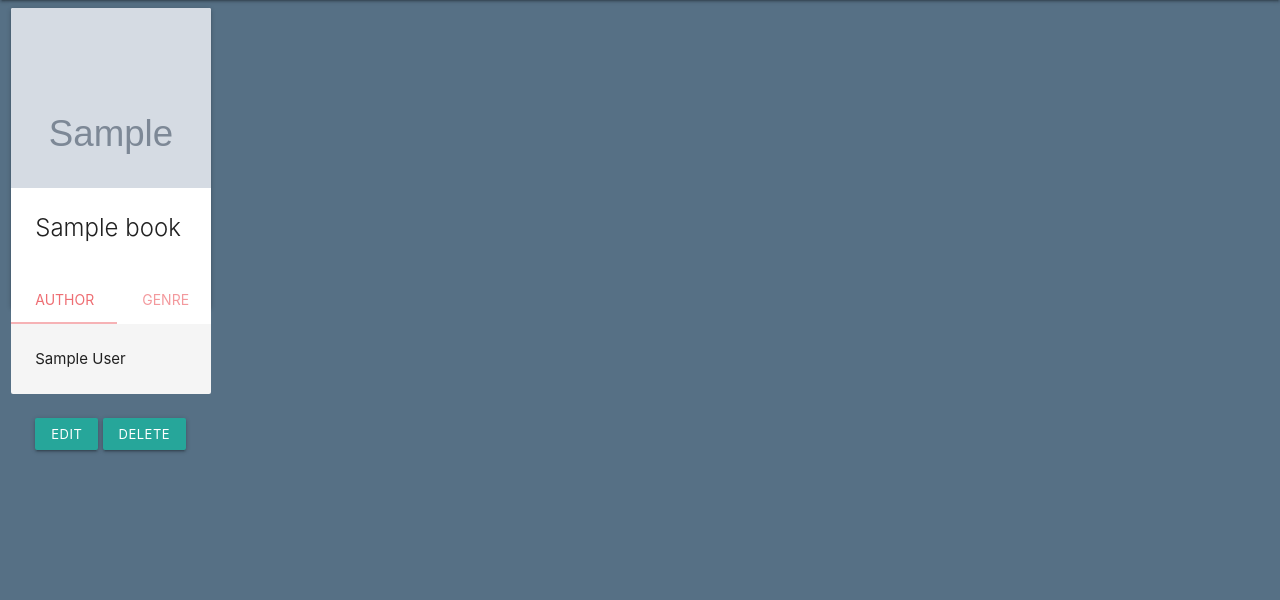
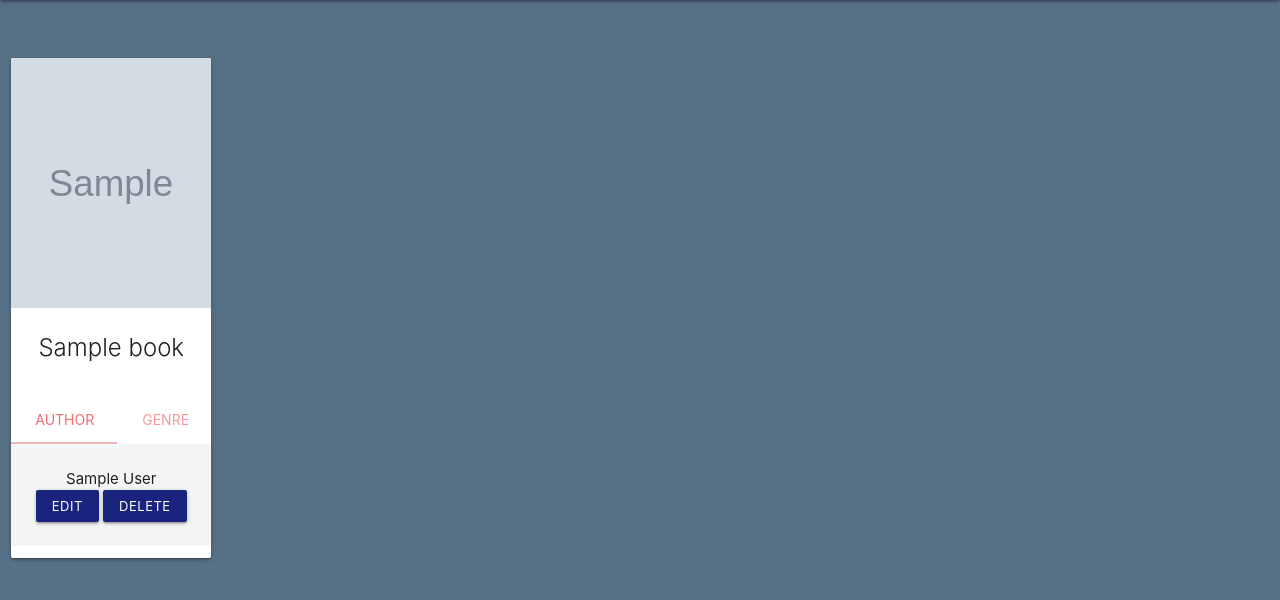
Before and after one commit to sw1ckham/i-brary, a Flask app: page /show_books in a window 1280 px wide. Shown: the part 64-664 px from the top of the page. Run offline with Flask 2, Linux system fonts and the light colour scheme; grey boxes marked "Sample" are stand-in pictures; a database or web service that is not in the repository returns one stand-in record (values such as "Sample title"); some libraries are stand-ins or nearby versions.

Commit message:
Changed the column sizing in the grid

```diff
--- a/templates/books.html
+++ b/templates/books.html
@@ -3,20 +3,16 @@
 {% block content %}
 
     <div class="container-fluid">
-	    <div class="row">
+	    <div class="row center">
         {% for book in books %}
-		    <div class="col s3">
-
-			    <div class="card small">
-
+		    <div id="card" class="col s2">
+			    <div class="card">
 				    <div class="card-image">
-                        <img class="responsive-img" src= "{{book.img_url}}" alt="Front page of Atomic Habits">
+                        <img src= "{{book.img_url}}" alt="Front page of Atomic Habits">
                     </div>
-
 					<div class="card-content">
 						<span class="card-title grey-text text-darken-4">{{book.book_name}}</span>
 					</div>
-
 					<div class="card-tabs">
 						<ul class="tabs tabs-fixed-width">
 							<li class="tab"><a class="active" href="#test4{{loop.index}}">Author</a></li>
@@ -28,18 +24,13 @@
 						<div id="test4{{loop.index}}">{{book.book_author}}</div>
 						<div id="test5{{loop.index}}">{{book.book_genre}}</div>
 						<div id="test6{{loop.index}}">{{book.book_rating}} - {{book.book_comments}}</div>
+                        <a href="{{url_for('edit_book', book_id=book._id)}}" class="waves-effect waves-light btn-small indigo darken-4">Edit</a>
+                        <a href="{{url_for('delete_book', book_id=book._id)}}" class="waves-effect waves-light btn-small indigo darken-4">Delete</a>
 					</div>
-                    <div class="card-content">
-                        <a href="{{url_for('edit_book', book_id=book._id)}}" class="waves-effect waves-light btn-small">Edit</a>
-                        <a href="{{url_for('delete_book', book_id=book._id)}}" class="waves-effect waves-light btn-small">Delete</a>
-                    </div>
-
 				</div>
-
 			</div>
            {% endfor %}
 		</div>
-
 	</div>
 
 
```
